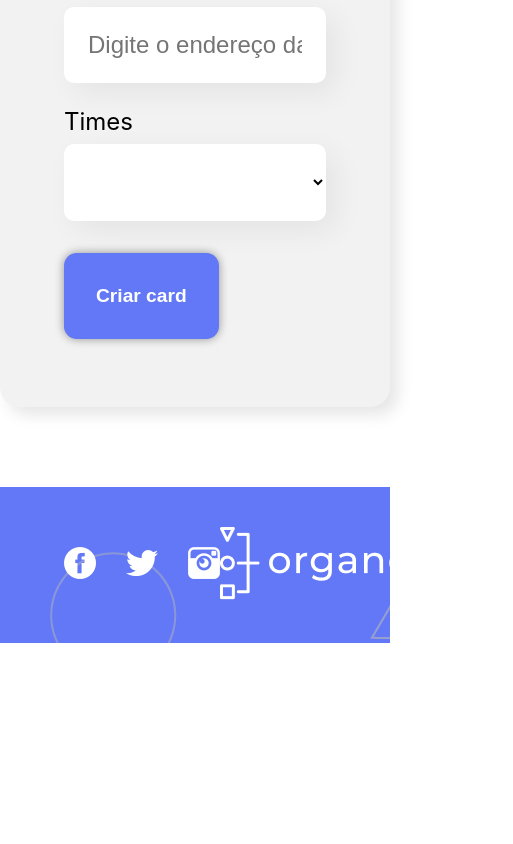
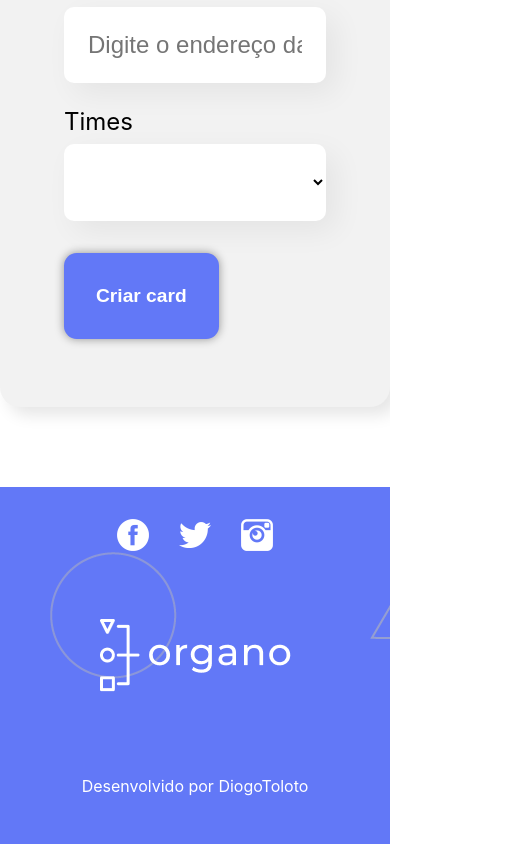
Before and after one commit to DiogoToloto/cadastroProdutos, a React (Create React App) app: page / in a window 390 px wide. Shown: the part 705-1549 px from the top of the page, 513 px wide, since content can reach past the window. Before the commit the page ends 1348 px from the top, so only its background shows below. Built offline with nearby package versions, Linux system fonts and the light colour scheme.

Commit message:
Adicionando media query para smartphone

```diff
--- a/src/componentes/Footer/Footer.css
+++ b/src/componentes/Footer/Footer.css
@@ -5,7 +5,6 @@
     align-items: center;
     justify-content: space-between;
     padding: 32px 64px;
-
     .redesSocias {
         display: flex;
         gap: 30px;
@@ -15,3 +14,12 @@
         color: #fff;
     }
 }
+
+@media screen and (max-width: 768px){
+    .footer {
+        display: flex;
+        flex-direction: column;
+        gap: 64px;
+    }
+
+}
--- a/src/componentes/Footer/Footer.jsx
+++ b/src/componentes/Footer/Footer.jsx
@@ -9,7 +9,7 @@
         <footer className="footer">
             <div className="redesSocias">
                 <a href="https://www.facebook.com/profile.php?id=61562221756859"><img src={logoFace} alt="Facebook" /></a>
-                <a href=""><img src={logoTwi} alt="Twitter" /></a>
+                <a href="/"><img src={logoTwi} alt="Twitter" /></a>
                 <a href="https://www.instagram.com/diogo_silvss/"><img src={logoInst} alt="Instagram" /></a>
             </div>
             <div className="logoPrincipal">
```
